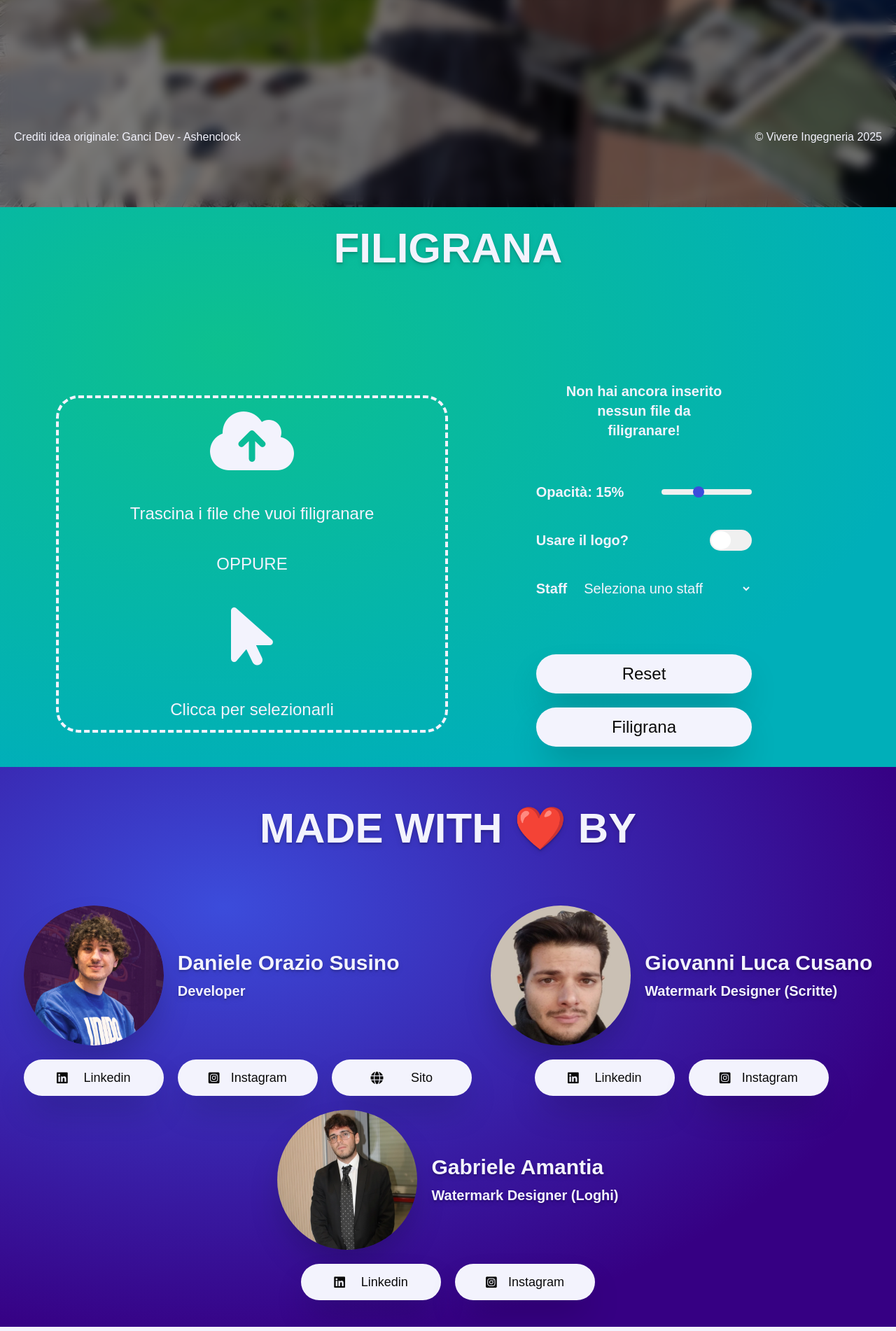
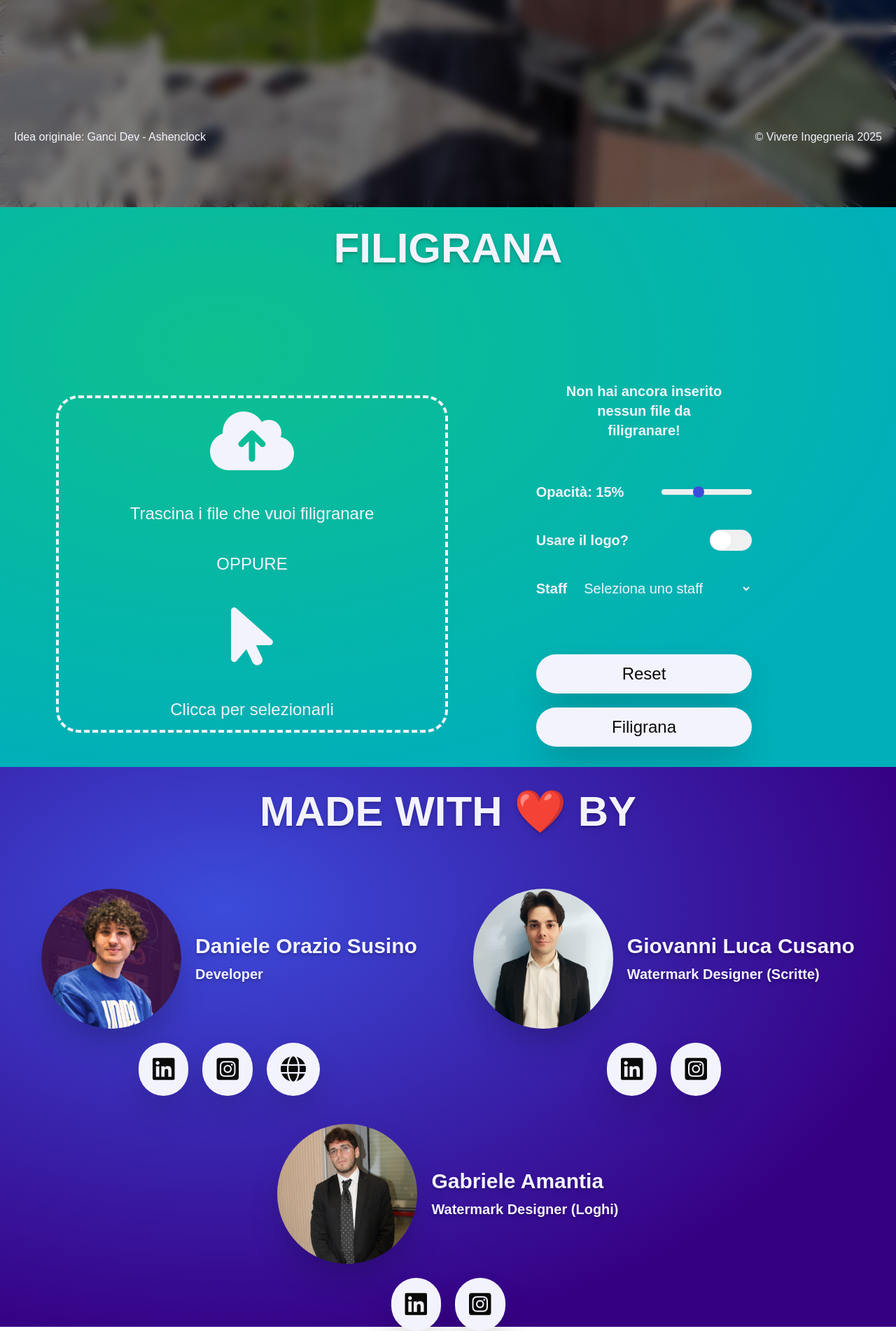
Before and after one commit to VivIngInf/VivereFiligrana, a Flask app: page / in a window 1280 px wide. Shown: the part 584-2486 px from the top of the page at 70% size. Run offline with Flask 3, Linux system fonts and the light colour scheme.

Commit message:
Fixed some visualization error on Credits

```diff
--- a/source/static/css/output.css
+++ b/source/static/css/output.css
@@ -337,6 +358,9 @@
   .flex-wrap {
     flex-wrap: wrap;
   }
+  .content-center {
+    align-content: center;
+  }
   .items-center {
     align-items: center;
   }
@@ -367,8 +394,17 @@
   .gap-10 {
     gap: calc(var(--spacing) * 10);
   }
+  .gap-x-20 {
+    column-gap: calc(var(--spacing) * 20);
+  }
   .gap-y-5 {
     row-gap: calc(var(--spacing) * 5);
+  }
+  .gap-y-10 {
+    row-gap: calc(var(--spacing) * 10);
+  }
+  .gap-y-20 {
+    row-gap: calc(var(--spacing) * 20);
   }
   .overflow-x-hidden {
     overflow-x: hidden;
@@ -590,11 +648,6 @@
   }
   .text-shadow-lg {
     text-shadow: 0px 1px 2px var(--tw-text-shadow-color, rgb(0 0 0 / 0.1)), 0px 3px 2px var(--tw-text-shadow-color, rgb(0 0 0 / 0.1)), 0px 4px 8px var(--tw-text-shadow-color, rgb(0 0 0 / 0.1));
-  }
-  .placeholder\:text-gray-200 {
-    &::placeholder {
-      color: var(--color-gray-200);
-    }
   }
   .hover\:scale-105 {
     &:hover {
@@ -770,6 +823,11 @@
       gap: calc(var(--spacing) * 5);
     }
   }
+  .md\:p-3 {
+    @media (width >= 48rem) {
+      padding: calc(var(--spacing) * 3);
+    }
+  }
   .md\:p-10 {
     @media (width >= 48rem) {
       padding: calc(var(--spacing) * 10);
@@ -896,6 +954,11 @@
       padding-block: calc(var(--spacing) * 3);
     }
   }
+  .lg\:py-5 {
+    @media (width >= 64rem) {
+      padding-block: calc(var(--spacing) * 5);
+    }
+  }
   .lg\:pl-1 {
     @media (width >= 64rem) {
       padding-left: calc(var(--spacing) * 1);
@@ -994,6 +1057,11 @@
       padding-block: calc(var(--spacing) * 3);
     }
   }
+  .xl\:py-10 {
+    @media (width >= 80rem) {
+      padding-block: calc(var(--spacing) * 10);
+    }
+  }
   .xl\:text-2xl {
     @media (width >= 80rem) {
       font-size: var(--text-2xl);
@@ -1004,6 +1072,12 @@
     @media (width >= 80rem) {
       font-size: var(--text-3xl);
       line-height: var(--tw-leading, var(--text-3xl--line-height));
+    }
+  }
+  .xl\:text-4xl {
+    @media (width >= 80rem) {
+      font-size: var(--text-4xl);
+      line-height: var(--tw-leading, var(--text-4xl--line-height));
     }
   }
   .xl\:text-6xl {
@@ -1033,6 +1107,11 @@
   .\32 xl\:p-20 {
     @media (width >= 96rem) {
       padding: calc(var(--spacing) * 20);
+    }
+  }
+  .\32 xl\:py-20 {
+    @media (width >= 96rem) {
+      padding-block: calc(var(--spacing) * 20);
     }
   }
   .\32 xl\:text-3xl {
--- a/source/templates/credit.html
+++ b/source/templates/credit.html
@@ -1,30 +1,30 @@
 {% macro credit_card(image_url, name, role, linkedin_url="", instagram_url="", website_url = "") %}
-<div class="flex flex-col justify-around items-center w-fit gap-5">
+<div class="flex flex-col justify-around items-center w-fit h-fit md:gap-5">
 
-    <div class="flex flex-row justify-center items-center w-full">
+    <div class="flex flex-row justify-center items-center w-full h-fit">
         <img src="{{ image_url }}" alt="{{ name }} Pro Pic" class="aspect-square h-16 md:w-16 lg:h-30 lg:w-30 xl:h-50 xl:w-50 rounded-full shadow-2xl hover:scale-110 transition-all duration-200">
         <div class="flex flex-col gap-1 md:gap-2 w-full text-left justify-start ml-5 ">
             <h4 class="text-lg md:text-xl lg:text-2xl xl:text-3xl font-bold text-shadow-lg w-full"> {{ name }} </h4>
             <p class="text-sm md:text-base lg:text-lg xl:text-xl font-bold text-shadow-lg w-full"> {{ role }} </p>
         </div>
     </div>
-    <div class="flex flex-row items-center justify-center gap-5 w-full text-xs md:text-sm lg:text-base xl:text-lg">
+    <div class="h-fit flex flex-row items-center justify-center gap-5 w-full text-xs md:text-sm lg:text-base xl:text-lg">
         {% if linkedin_url %}
-            <a href="{{ linkedin_url }}" class="w-30 md:w-36 lg:w-40 xl:w-50 flex justify-around items-center bg-white-vivere hover:bg-gray-300 active:bg-gray-400 rounded-full px-5 lg:px-10 py-1.5 lg:py-3 text-black-vivere shadow-2xl hover:scale-110 transition-all duration-200 cursor-pointer ease-in-out">
-                <i class="fa-brands fa-linkedin mr-2"></i> Linkedin
+            <a href="{{ linkedin_url }}" class="w-fit flex justify-around items-center bg-white-vivere hover:bg-gray-300 active:bg-gray-400 rounded-full p-2 md:p-3 lg:p-5 text-black-vivere shadow-2xl hover:scale-110 transition-all duration-200 cursor-pointer ease-in-out">
+                <i class="text-lg md:text-xl lg:text-2xl xl:text-4xl fa-brands fa-linkedin"></i>
             </a>
         {% endif %}
 
         {% if instagram_url %}
-            <a href="{{ instagram_url }}" class="w-30 md:w-36 lg:w-40 xl:w-50 flex justify-around items-center bg-white-vivere hover:bg-gray-300 active:bg-gray-400 rounded-full px-5 lg:px-10 py-1.5 lg:py-3 text-black-vivere shadow-2xl hover:scale-110 transition-all duration-200 cursor-pointer ease-in-out">
-                <i class="fa-brands fa-instagram-square mr-2"></i> Instagram
+            <a href="{{ instagram_url }}" class="w-fit flex justify-around items-center bg-white-vivere hover:bg-gray-300 active:bg-gray-400 rounded-full p-2 md:p-3 lg:p-5 text-black-vivere shadow-2xl hover:scale-110 transition-all duration-200 cursor-pointer ease-in-out">
+                <i class="text-lg md:text-xl lg:text-2xl xl:text-4xl fa-brands fa-instagram-square"></i>
             </a>
         {% endif %}
 
 
         {% if website_url %}
-            <a href="{{ website_url }}" class="hidden w-30 md:w-36 lg:w-40 xl:w-50 md:flex justify-around items-center bg-white-vivere hover:bg-gray-300 active:bg-gray-400 rounded-full px-5 lg:px-10 py-1.5 lg:py-3 text-black-vivere shadow-2xl hover:scale-110 transition-all duration-200 cursor-pointer ease-in-out">
-                <i class="fa-solid fa-globe mr-2"></i> Sito
+            <a href="{{ website_url }}" class="w-fit flex justify-around items-center bg-white-vivere hover:bg-gray-300 active:bg-gray-400 rounded-full p-2 md:p-3 lg:p-5 text-black-vivere shadow-2xl hover:scale-110 transition-all duration-200 cursor-pointer ease-in-out">
+                <i class="text-lg md:text-xl lg:text-2xl xl:text-4xl fa-solid fa-globe"></i>
             </a>
         {% endif %}
     </div>
--- a/source/templates/index.html
+++ b/source/templates/index.html
@@ -58,7 +58,7 @@
         </section>
 
         <!-- Form -->
-        <section id="Filigrana" class="flex flex-col h-full w-screen justify-center items-center  z-10 backdrop-blur-sm p-3 md:p-20 text-center bg-radial-[at_25%_25%] from-[#0DC08F] to-[#00AFB9] to-75% ">
+        <section id="Filigrana" class="flex flex-col h-screen w-screen justify-center items-center  z-10 backdrop-blur-sm p-3 md:p-20 text-center bg-radial-[at_25%_25%] from-[#0DC08F] to-[#00AFB9] to-75% ">
 
             <h1 class="text-3xl md:text-4xl lg:text-5xl xl:text-6xl font-bold text-shadow-lg p-2 lg:p-10"> FILIGRANA </h1>
 
@@ -145,10 +145,10 @@
         </section>
 
         <!-- Made by -->
-        <section id="Credits" class="flex gap-5 flex-col h-full w-screen justify-center items-center z-10 backdrop-blur-sm text-center bg-radial-[at_25%_25%] from-[#3C4CDB] to-[#360083] to-75%">
-            <h3 class="text-3xl md:text-4xl lg:text-5xl xl:text-6xl font-bold text-shadow-lg p-2 lg:p-10"> MADE WITH ❤️ BY </h1>
+        <section id="Credits" class="h-screen w-screen justify-center flex flex-column content-center items-center  p-2 lg:p-5 2xl:p-20 flex-wrap gap-y-10 gap-x-20 z-10 backdrop-blur-sm text-center bg-radial-[at_25%_25%] from-[#3C4CDB] to-[#360083] to-75%">
 
-                <div class=" flex flex-row justify-around  w-screen p-2 lg:p-5  2xl:p-20 flex-wrap gap-y-5">
+
+                    <h3 class="w-screen h-fit text-3xl md:text-4xl lg:text-5xl xl:text-6xl font-bold text-shadow-lg py-2v lg:py-5 xl:py-10 2xl:py-20"> MADE WITH ❤️ BY </h1>
 
                     {{ credit.credit_card(
                         image_url=url_for('static', filename='images/Daniele_Orazio_Susino.png'),
@@ -176,13 +176,14 @@
                     ) }}
 
 
-                </div>
+
+
 
         </section>
 
         <footer class="px-2 md:px-5 py-1 md:py-2 fixed bottom-0 text-white-vivere flex flex-row justify-between w-screen z-50 text-xs md:text-base">
             <p class="flex flex-col lg:flex-row">
-                Crediti idea originale:
+                Idea originale:
                 <a href="https://www.linkedin.com/in/giuseppe-g/" class="hover:brightness-75 active:brightness-50 transition-all duration-200 lg:pl-1"> <span class="lg:hidden">-</span> Ganci Dev </a>
                 <a href="https://www.instagram.com/ashenclock_/" class="hover:brightness-75 active:brightness-50 transition-all duration-200 lg:pl-1"> - Ashenclock </a>
             </p>
```
Also changed, not shown: other parts of source/static/css/output.css (+46 -0 lines), source/static/images/Giovanni_Luca_Cusano.jpeg.
